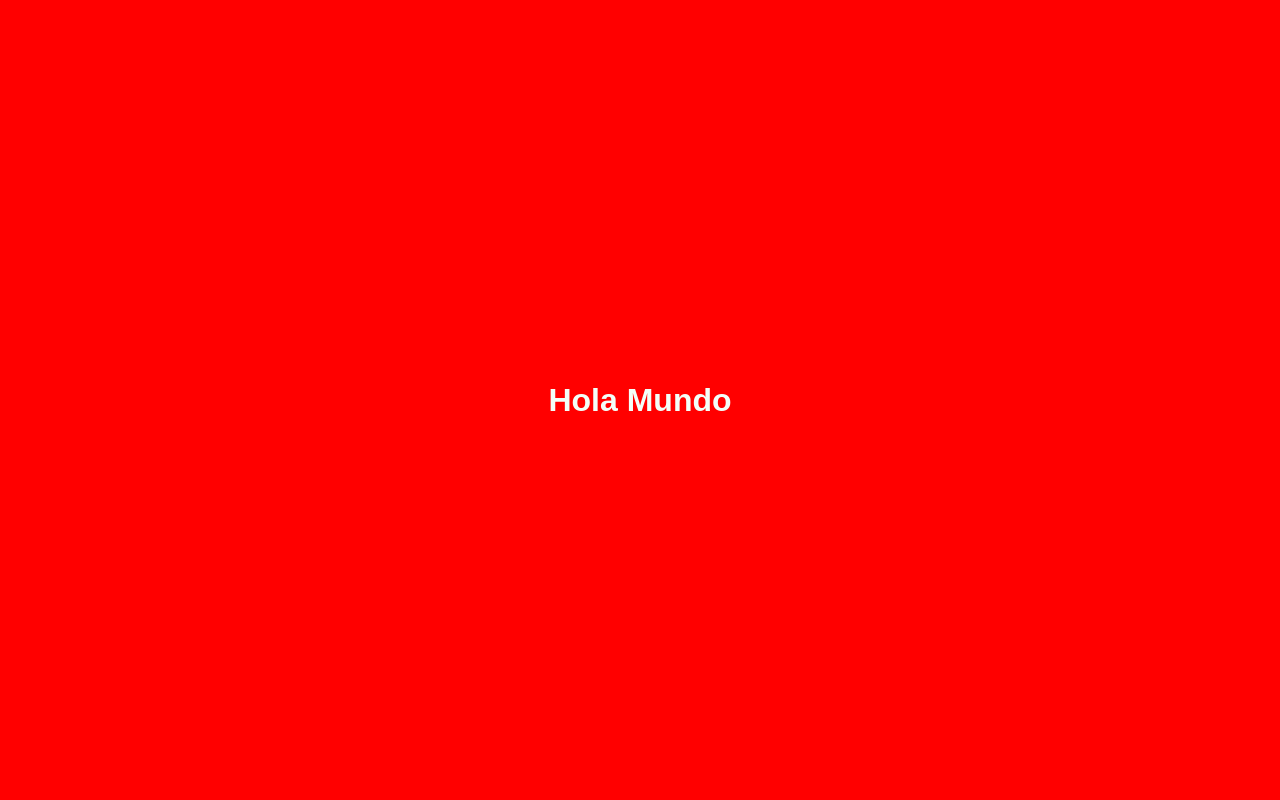
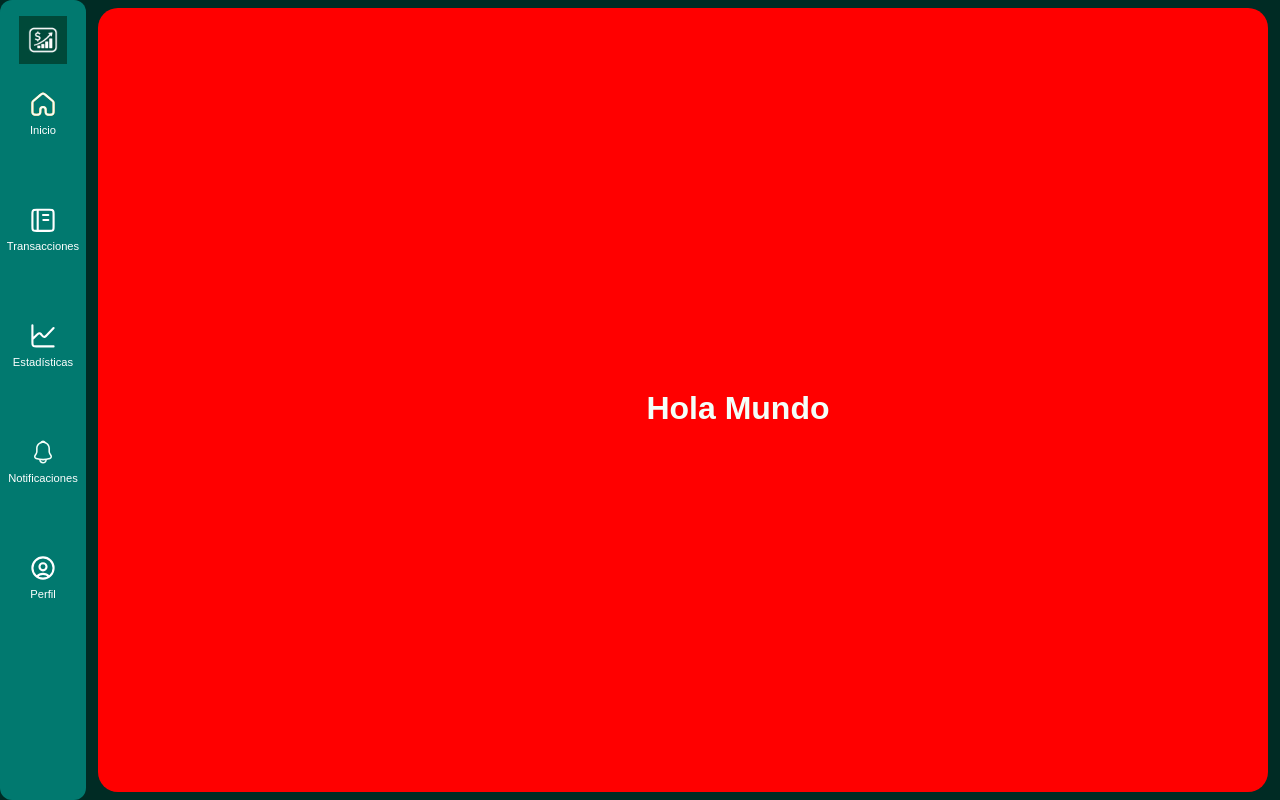
Before and after one commit to NeftaliGC/Budgment-Web, a Next.js app in the folder budgment/frontend/: page /inicio in a window 1280 px wide. Built offline with nearby package versions, Linux system fonts and the light colour scheme.

Commit message:
Agregar estructura básica de la interfaz de usuario con LayoutClient y Sidebar

```diff
--- /dev/null
+++ b/budgment/frontend/src/app/LayoutClient.tsx
@@ -0,0 +1,56 @@
+"use client";
+
+import { useEffect, useState } from "react";
+import InitialSplash from "@/components/InitialSplash";
+import Sidebar from "@/components/Sidebar/Sidebar";
+
+export default function LayoutClient({
+  children,
+}: {
+  children: React.ReactNode;
+}) {
+  const [splashVisible, setSplashVisible] = useState(true);
+
+  useEffect(() => {
+    const timer = setTimeout(() => setSplashVisible(false), 1500);
+    return () => clearTimeout(timer);
+  }, []);
+
+  if (splashVisible) {
+    return <InitialSplash />;
+  }
+
+  return (
+    <div
+      style={{
+        display: "flex",
+        height: "100vh", // <- importante: limita a la altura visible
+        overflow: "hidden", // <- evita scrolls innecesarios
+        backgroundColor: "#002b24ff",
+      }}
+    >
+      <Sidebar />
+      <main
+        style={{
+          flex: 1,
+          display: "flex",
+          justifyContent: "center",
+          alignItems: "center",
+          overflow: "hidden", // <- también bloquea el scroll interno
+        }}
+      >
+        <div
+          style={{
+            backgroundColor: "#f3fff9ff",
+            width: "98%",
+            height: "98%",
+            borderRadius: "20px",
+            overflow: "hidden", // <- permite scroll solo dentro del div si hay mucho contenido
+          }}
+        >
+          {children}
+        </div>
+      </main>
+    </div>
+  );
+}
--- a/budgment/frontend/src/app/layout.tsx
+++ b/budgment/frontend/src/app/layout.tsx
@@ -1,10 +1,6 @@
-
-"use client";
-
+import "@/styles/globals.css";
 import { Geist, Geist_Mono } from "next/font/google";
-import InitialSplash from "@/components/InitialSplash";
-import { useEffect, useState } from "react";
-import "@/styles/globals.css";
+import LayoutClient from "./LayoutClient"; // importamos el cliente
 
 const geistSans = Geist({
   variable: "--font-geist-sans",
@@ -16,27 +12,19 @@ const geistMono = Geist_Mono({
   subsets: ["latin"],
 });
 
+export const metadata = {
+  title: "Budgment Web",
+};
 
 export default function RootLayout({
   children,
-}: Readonly<{
+}: {
   children: React.ReactNode;
-}>) {
-
-	const [splashVisible, setSplashVisible] = useState(true);
-
-	useEffect(() => {
-		const timer = setTimeout(() => setSplashVisible(false), 1500); // igual que splash showDuration + fade
-		return () => clearTimeout(timer);
-	}, []);
-
+}) {
   return (
     <html lang="es">
       <body className={`${geistSans.variable} ${geistMono.variable}`}>
-				<InitialSplash />
-				<div style={{ display: splashVisible ? "none" : "block" }}>
-					{children}
-				</div>
+        <LayoutClient>{children}</LayoutClient>
       </body>
     </html>
   );
--- /dev/null
+++ b/budgment/frontend/src/components/Sidebar/Sidebar.tsx
@@ -0,0 +1,30 @@
+// src/components/Sidebar/Sidebar.tsx
+"use client";
+
+import Link from "next/link";
+import Image from "next/image";
+import styles from "./sidebar.module.css";
+import SidebarItem from "./SidebarItem";
+
+export default function Sidebar() {
+  return (
+    <aside className={styles.sidebar}>
+      <div className={styles.logoWrap}>
+        <Image src="/logo.png" alt="Budgment Web" width={48} height={48} />
+        <span className={styles.logoText}>Budgment Web</span>
+      </div>
+
+      <nav className={styles.nav}>
+        <SidebarItem href="/inicio" icon="/Home.svg" label="Inicio" />
+        <SidebarItem href="/transacciones" icon="/transacciones.svg" label="Transacciones" />
+        <SidebarItem href="/estadisticas" icon="/estadisticas.svg" label="Estadísticas" />
+        <SidebarItem href="/notificaciones" icon="/notificacion.svg" label="Notificaciones" />
+        <SidebarItem href="/perfil" icon="/perfil.svg" label="Perfil" />
+      </nav>
+
+      <div className={styles.footer}>
+        {/* aquí puedes poner versión, user avatar, logout */}
+      </div>
+    </aside>
+  );
+}
--- /dev/null
+++ b/budgment/frontend/src/components/Sidebar/SidebarItem.tsx
@@ -0,0 +1,23 @@
+// src/components/Sidebar/SidebarItem.tsx
+"use client";
+
+import Link from "next/link";
+import Image from "next/image";
+import styles from "./sidebar.module.css";
+
+type Props = {
+  href: string;
+  icon: string;
+  label: string;
+};
+
+export default function SidebarItem({ href, icon, label }: Props) {
+  return (
+    <Link href={href} className={styles.item}>
+      <div className={styles.iconWrap}>
+        <Image src={icon} alt={label} width={24} height={24} />
+      </div>
+      <span className={styles.label}>{label}</span>
+    </Link>
+  );
+}
--- /dev/null
+++ b/budgment/frontend/src/components/Sidebar/sidebar.module.css
@@ -0,0 +1,61 @@
+/* src/components/Sidebar/sidebar.module.css */
+
+.sidebar {
+  width: 86px; /* ajusta como en tu boceto */
+  background: var(--sidebar-bg, #01796F);
+  color: white;
+  display: flex;
+  flex-direction: column;
+  align-items: center;
+  padding: 1rem 0.5rem;
+  gap: 1.25rem;
+  border-radius: 12px;
+}
+
+.logoWrap {
+  display: flex;
+  flex-direction: column;
+  align-items: center;
+  gap: 0.5rem;
+}
+
+.logoText {
+  font-size: 0.75rem;
+  display: none; /* muestra en hover o en pantalla grande si quieres */
+}
+
+.nav {
+  display: flex;
+  flex-direction: column;
+  gap: 3.5rem;
+  width: 100%;
+  align-items: center;
+}
+
+.item {
+  display: flex;
+  flex-direction: column;
+  align-items: center;
+  text-decoration: none;
+  color: inherit;
+  gap: 0.5rem;
+  padding: 0.5rem;
+  width: 100%;
+  transition: background 0.15s ease;
+  border-radius: 10px;
+}
+
+.item:hover {
+  background: rgba(255,255,255,0.06);
+}
+
+.iconWrap {
+  display: flex;
+  align-items: center;
+  justify-content: center;
+}
+
+.label {
+  font-size: 0.7rem;
+  text-align: center;
+}
```
Also changed, not shown: budgment/frontend/src/app/page.tsx (+2 -92 lines), budgment/frontend/src/app/estadisticas/page.tsx (added), budgment/frontend/src/app/notificaciones/page.tsx (added), budgment/frontend/src/app/perfil/page.tsx (added), budgment/frontend/src/app/transacciones/page.tsx (added), budgment/frontend/src/styles/sidebarStyles/sidebar.css (added). Lines whose indentation alone changed are shown as unchanged.
